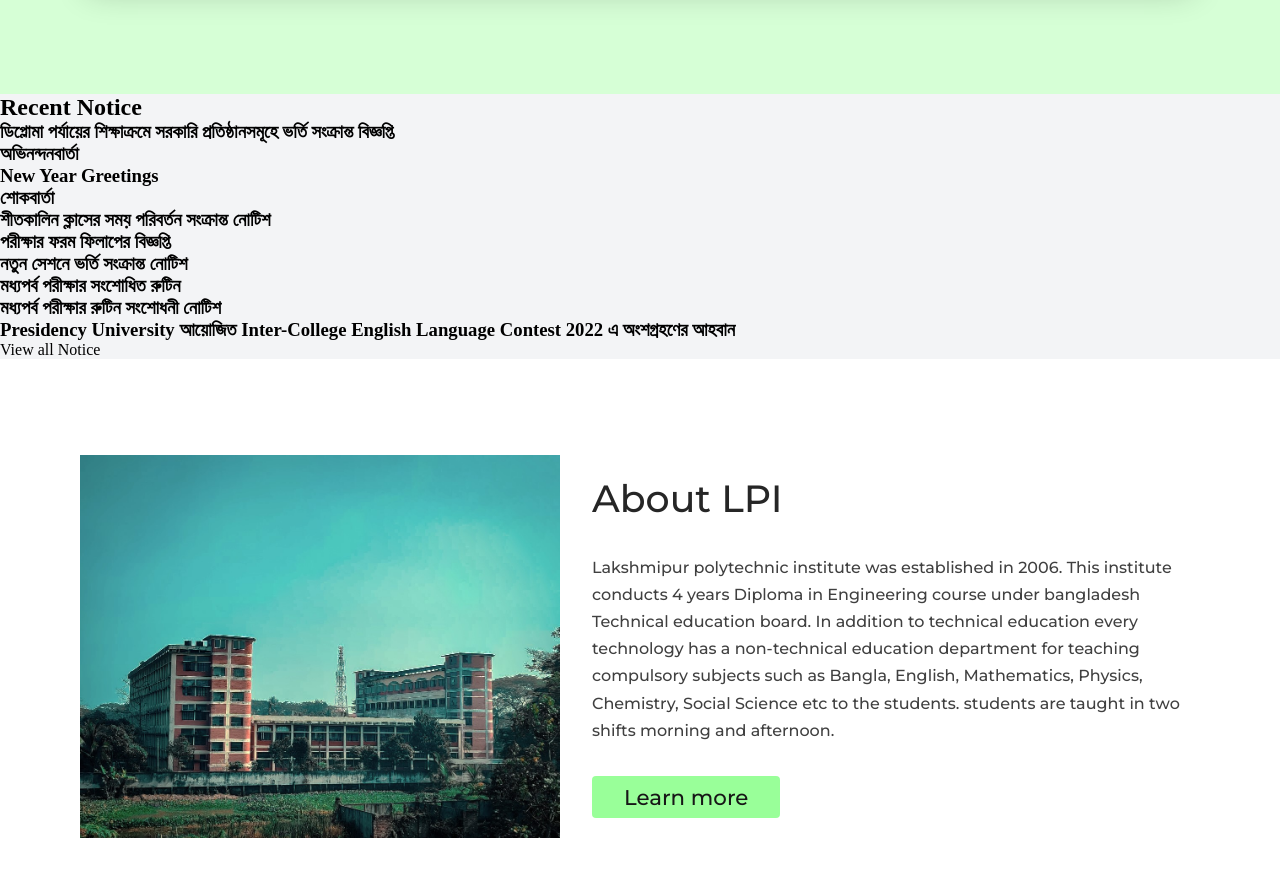
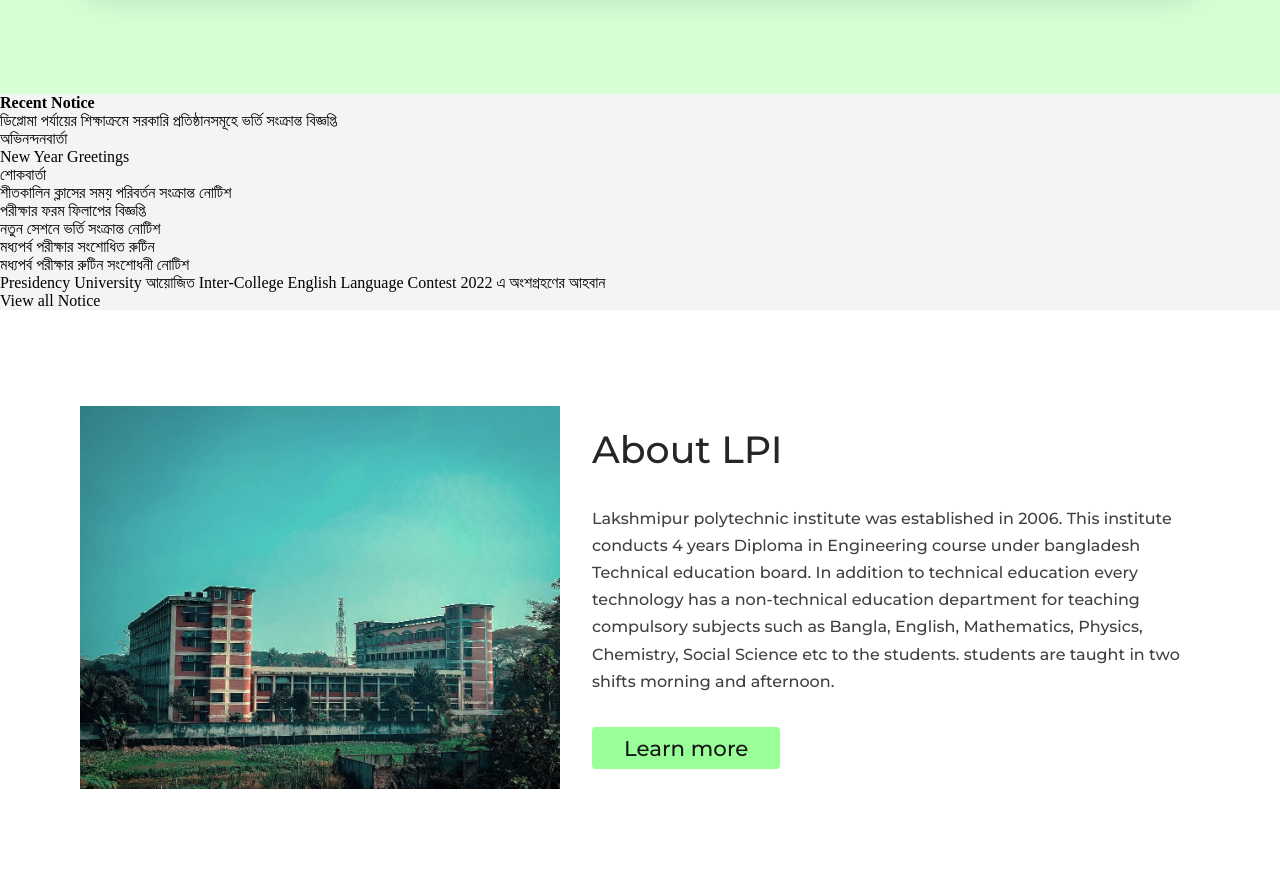
Before and after one commit to al-imam/lpi, a React (Vite) app: page / in a window 1280 px wide. Shown: the part 1615-2491 px from the top of the page. Built offline with nearby package versions, Linux system fonts and the light colour scheme.

Commit message:
remove bad markups

```diff
--- a/src/components/RecentNotice/RecentNotice.jsx
+++ b/src/components/RecentNotice/RecentNotice.jsx
@@ -3,63 +3,43 @@ import classes from "./recentNotice.module.css";
 function RecentNotice() {
   return (
     <div>
-      <h2>Recent Notice</h2>
+      <h4>Recent Notice</h4>
       <ul>
         <li>
-          <h3>
           <a>
-              ডিপ্লোমা পর্যায়ের শিক্ষাক্রমে সরকারি প্রতিষ্ঠানসমূহে ভর্তি
-              সংক্রান্ত বিজ্ঞপ্তি
+            ডিপ্লোমা পর্যায়ের শিক্ষাক্রমে সরকারি প্রতিষ্ঠানসমূহে ভর্তি সংক্রান্ত
+            বিজ্ঞপ্তি
           </a>
-          </h3>
         </li>
         <li>
-          <h3>
           <a>অভিনন্দনবার্তা</a>
-          </h3>
         </li>
         <li>
-          <h3>
           <a>New Year Greetings</a>
-          </h3>
         </li>
         <li>
-          <h3>
           <a>শোকবার্তা</a>
-          </h3>
         </li>
         <li>
-          <h3>
           <a>শীতকালিন ক্লাসের সময় পরিবর্তন সংক্রান্ত নোটিশ</a>
-          </h3>
         </li>
         <li>
-          <h3>
           <a>পরীক্ষার ফরম ফিলাপের বিজ্ঞপ্তি</a>
-          </h3>
         </li>
         <li>
-          <h3>
           <a>নতুন সেশনে ভর্তি সংক্রান্ত নোটিশ</a>
-          </h3>
         </li>
         <li>
-          <h3>
           <a>মধ্যপর্ব পরীক্ষার সংশোধিত রুটিন</a>
-          </h3>
         </li>
         <li>
-          <h3>
           <a>মধ্যপর্ব পরীক্ষার রুটিন সংশোধনী নোটিশ</a>
-          </h3>
         </li>
         <li>
-          <h3>
           <a>
-              Presidency University আয়োজিত Inter-College English Language
-              Contest 2022 এ অংশগ্রহণের আহবান
+            Presidency University আয়োজিত Inter-College English Language Contest
+            2022 এ অংশগ্রহণের আহবান
           </a>
-          </h3>
         </li>
       </ul>
       <div>
```
Lines whose indentation alone changed are shown as unchanged.
